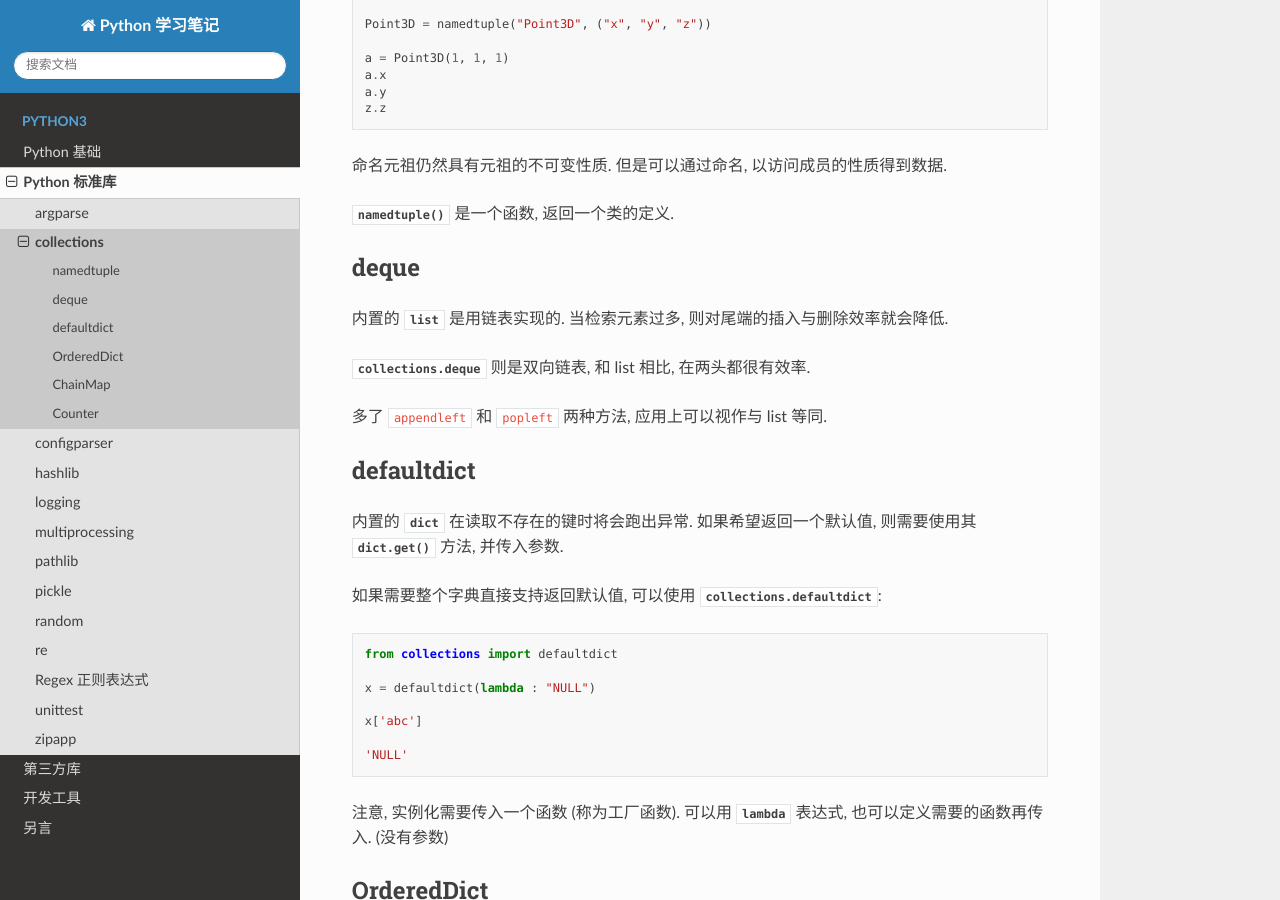
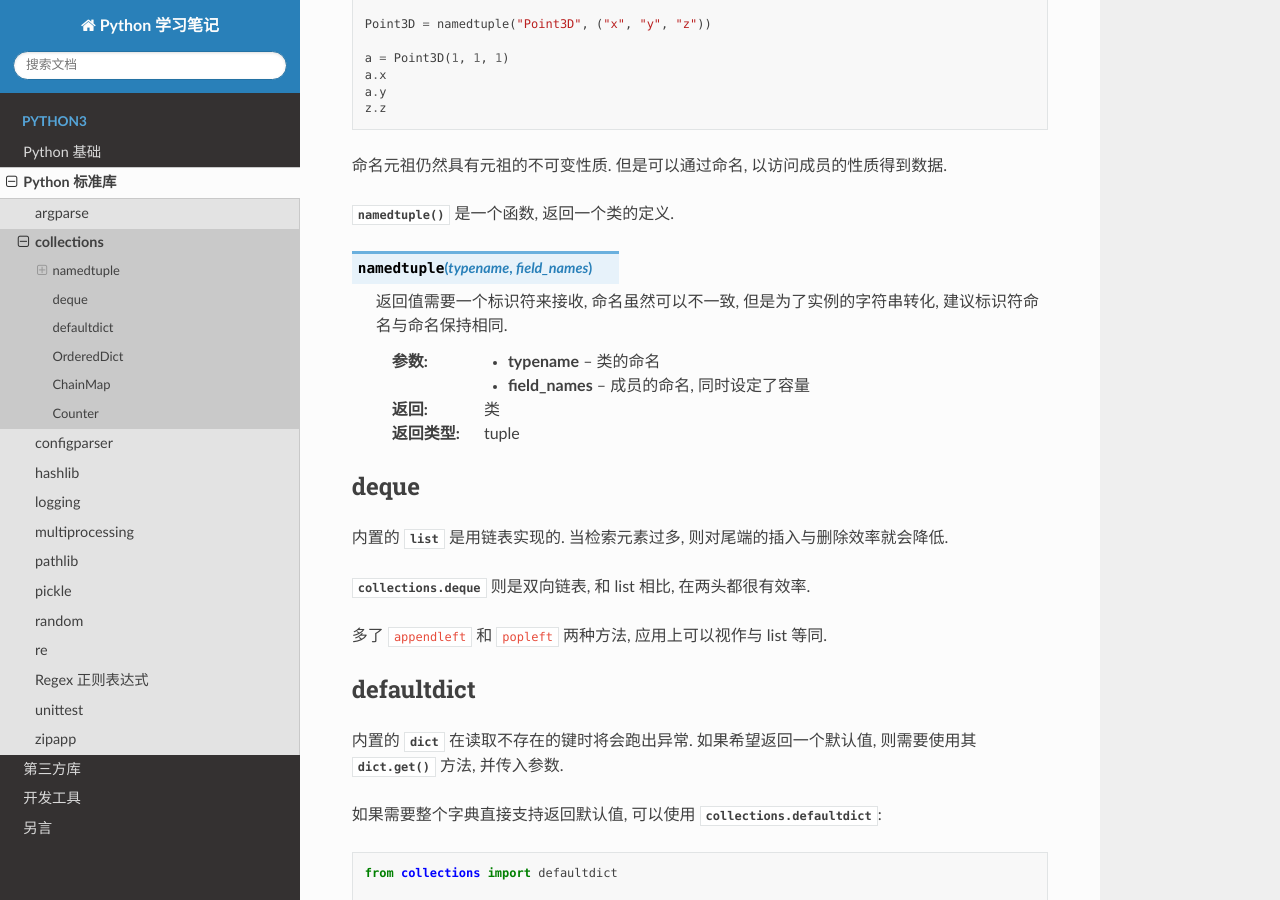
Before and after one commit to krishnadulal/learn-py, a Sphinx documentation site: the page built from doc/stdlib/std-collections.rst, in a window 1280 px wide and 900 px high, scrolled down 348 px. Built offline with Sphinx 7.4.7 and the Read the Docs theme 2.0.0, drawn with Linux system fonts in a browser that asks for light colours; cross-references to code outside the pages are shown as plain code.

Commit message:
fix: collections

```diff
--- a/doc/stdlib/std-collections.rst
+++ b/doc/stdlib/std-collections.rst
@@ -24,15 +24,17 @@ namedtuple
 :func:`namedtuple` 是一个函数, 返回一个类的定义.
 
 .. function:: namedtuple(typename, field_names)
-    :param str typename: 类的命名
-    :param field_names: 成员的命名, 同时设定了容量
-    :return: 类
-    :rtype: :class:`type`
 
     返回值需要一个标识符来接收,
     命名虽然可以不一致,
     但是为了实例的字符串转化,
     建议标识符命名与命名保持相同.
+
+    :param typename: 类的命名
+    :param field_names: 成员的命名, 同时设定了容量
+    :return: 类
+    :rtype: tuple
+
 
 deque
 =====
@@ -82,7 +84,7 @@ ChainMap 就是将多个字典组合起来,
 当要查找一个元素时,
 首先查找第一个字典, 如果存在, 则直接返回值.
 否则将依次查找下去, 直到查找完毕,
-则抛出异常 :except:`KeyError`
+则抛出异常 :exc:`KeyError`
 
 可以用这个特性准备一个配置组: 默认, 配置文件, 命令行等.
 
```
